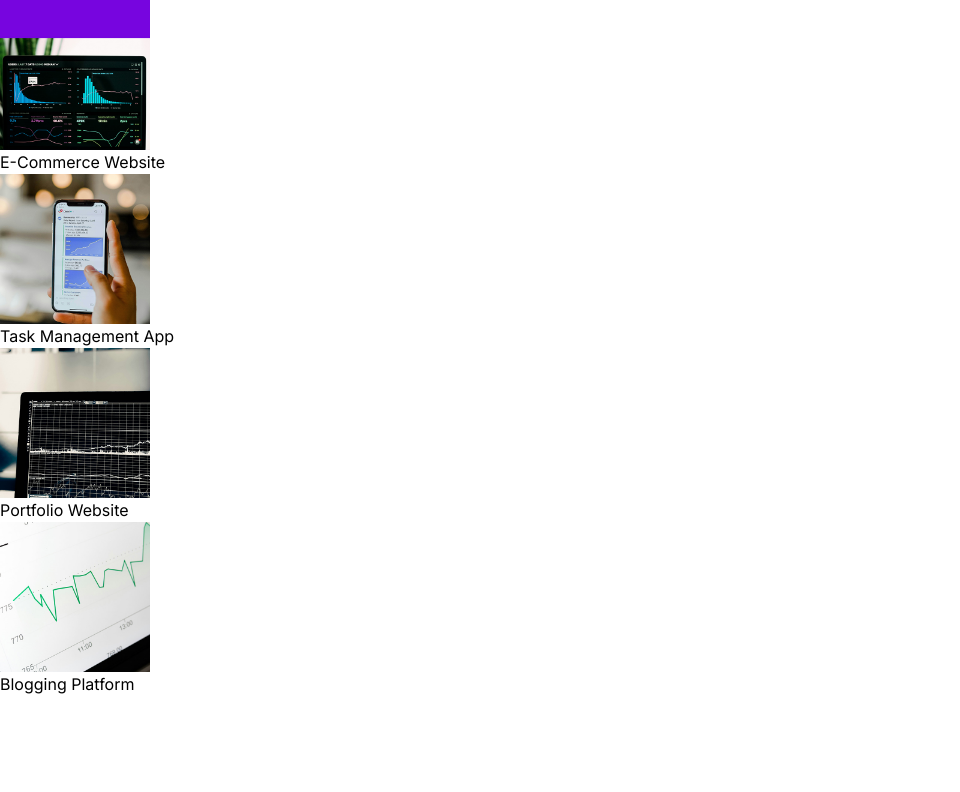
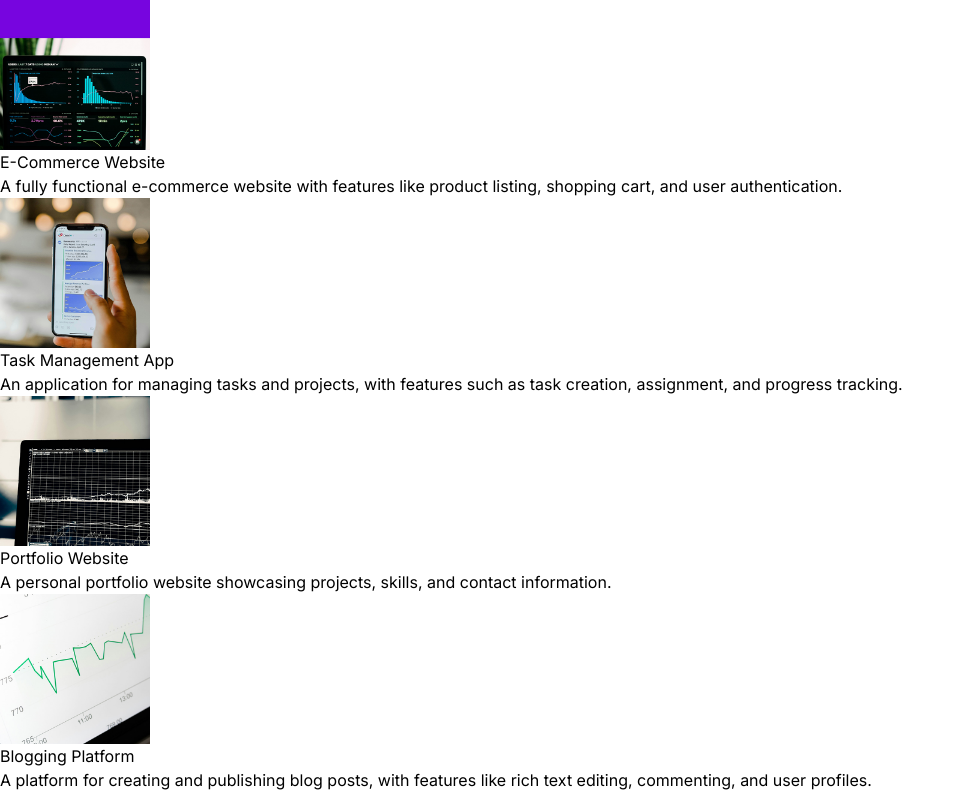
Before and after one commit to Nwaforce/Portfolio, a React (Vite) app: page / in a window 1280 px wide. Shown: the part 1831-2623 px from the top of the page, without its empty margins (0-960 px from the left). Before the commit the page ends 2527 px from the top, so only its background shows below. Built offline with nearby package versions, Linux system fonts and the light colour scheme.

Commit message:
projects tech

```diff
--- a/src/components/Project.jsx
+++ b/src/components/Project.jsx
@@ -16,6 +16,8 @@ const Project = () => {
           className='mb-6' /></div>
           <div className='w-full max-w-full lg:w-3/4'>
           <h6 className='mb-2 font-semibold'>{project.title}</h6>
+          <p className='mb-4 text-neutral-400'>{project.description}</p>
+          {project.technologies.map}
           </div>
           </div>
         ))}
```
